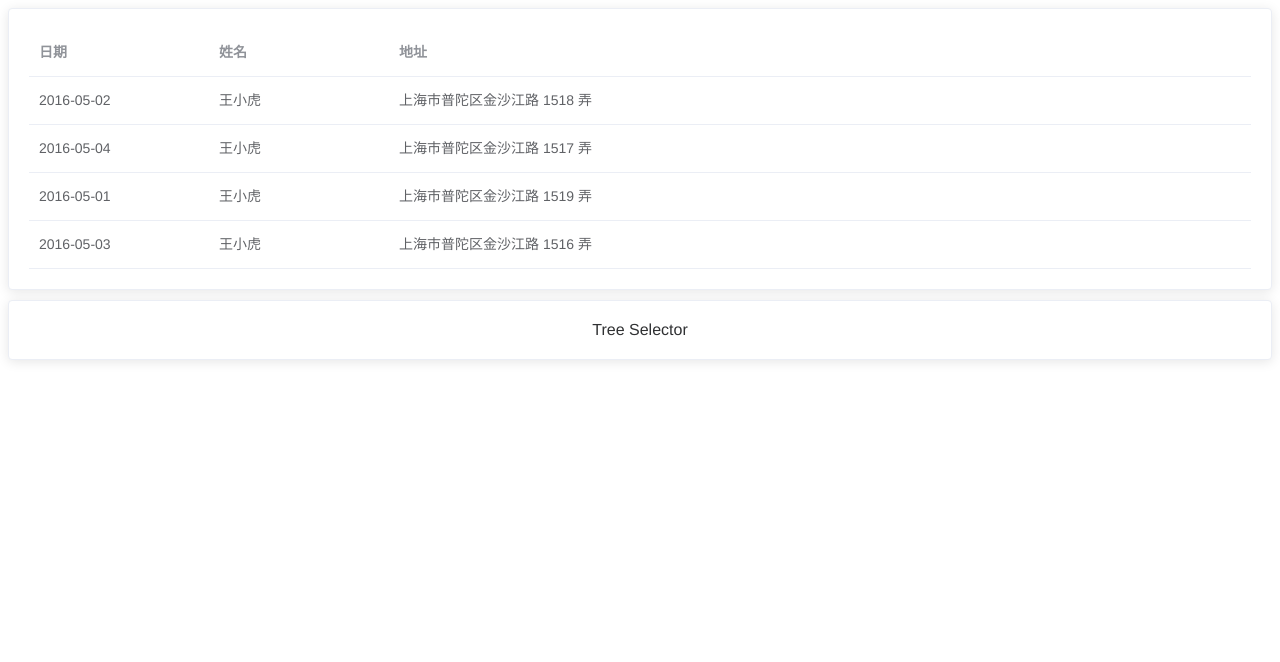
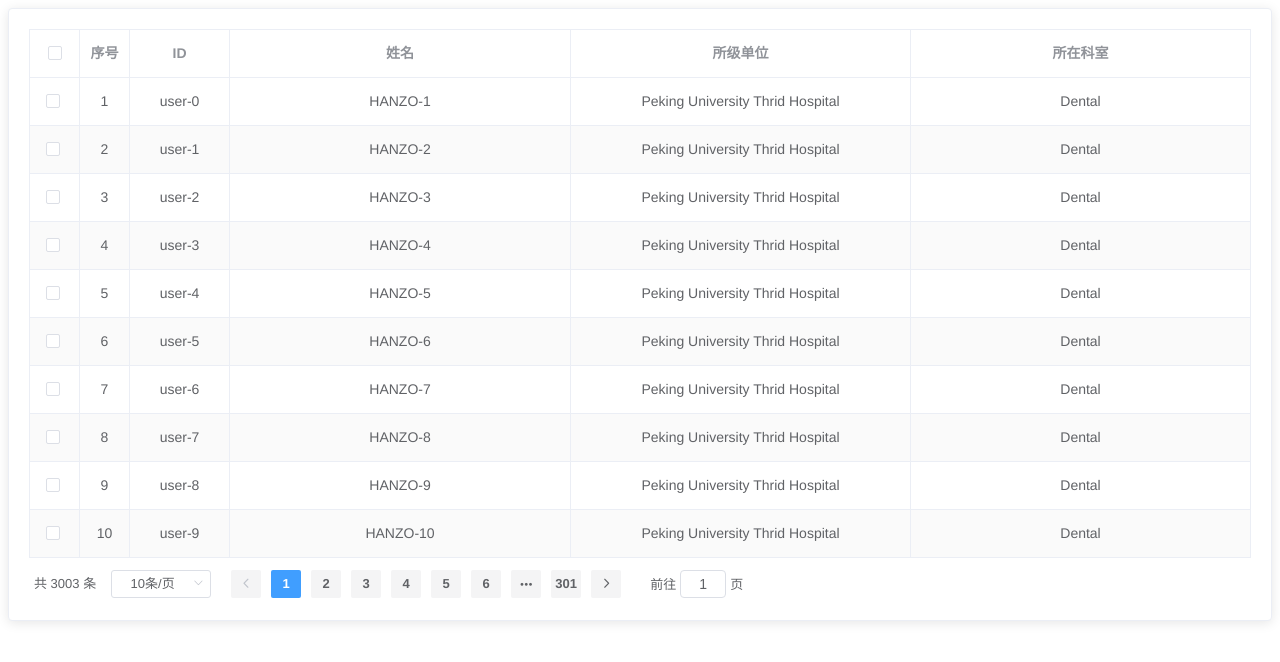
Before and after one commit to THRAEXS/element-widgets, a Vue app: page / in a window 1280 px wide. Shown: the top 662 px of the page. Built offline with nearby package versions, Linux system fonts and the light colour scheme.

Commit message:
save: user selector

```diff
--- a/examples/App.vue
+++ b/examples/App.vue
@@ -1,17 +1,19 @@
 <template>
   <div id="app">
     <el-card>
-      <list-selector />
+      <user-selector />
     </el-card>
-    <el-card class="m-t">
+    <!-- <el-card class="m-t">
       <tree-selector />
-    </el-card>
+    </el-card> -->
   </div>
 </template>
 
 <script>
+import UserSelector from './components/user-selector'
 export default {
-  name: 'App'
+  name: 'App',
+  components: { UserSelector }
 }
 </script>
 
@@ -20,7 +22,6 @@ export default {
   font-family: Avenir, Helvetica, Arial, sans-serif;
   -webkit-font-smoothing: antialiased;
   -moz-osx-font-smoothing: grayscale;
-  text-align: center;
   color: #2c3e50;
 }
 .m-t { margin-top: 10px; }
--- /dev/null
+++ b/examples/components/user-selector.vue
@@ -0,0 +1,43 @@
+<template>
+  <list-selector :data="data" :pagination="pagination">
+    <el-table-column prop="id" label="ID" align="center" width="100"></el-table-column>
+    <el-table-column prop="name" label="姓名" align="center"></el-table-column>
+    <el-table-column prop="deptName" label="所级单位" align="center"></el-table-column>
+    <el-table-column prop="officeName" label="所在科室" align="center"></el-table-column>
+  </list-selector>
+</template>
+<script>
+export default {
+  name: 'UserSelector',
+  data() {
+    return {
+      data: [],
+      pagination: {
+        page: 1,
+        size: 10,
+        total: 0
+      }
+    }
+  },
+  watch: {
+    pagination: {
+      deep: true,
+      handler: function(val) {
+        console.log(JSON.stringify(val))
+      }
+    }
+  },
+  created() {
+    const total = 3003
+    this.pagination.total = total
+    for (let i = 0; i < 10; i++) {
+      this.data.push({
+        id: `user-${i}`,
+        name: `HANZO-${i+1}`,
+        deptName: 'Peking University Thrid Hospital',
+        officeName: 'Dental'
+      })
+    }
+  }
+}
+</script>
--- a/packages/list/src/main.vue
+++ b/packages/list/src/main.vue
@@ -1,48 +1,56 @@
 <template>
   <div>
     <el-table
-      :data="data"
-      style="width: 100%">
-      <el-table-column
-        prop="date"
-        label="日期"
-        width="180">
-      </el-table-column>
-      <el-table-column
-        prop="name"
-        label="姓名"
-        width="180">
-      </el-table-column>
-      <el-table-column
-        prop="address"
-        label="地址">
-      </el-table-column>
+      style="width: 100%;"
+      stripe
+      border
+      fit
+      highlight-current-row
+      :data="data">
+      <el-table-column type="selection" align="center" width="50"></el-table-column>
+      <el-table-column type="index" label="序号" width="50" align="center" :index="handleIndex"></el-table-column>
+
+      <slot></slot>
     </el-table>
+
+    <el-pagination
+      class="m-t0"
+      background
+      layout="total, sizes, prev, pager, next, jumper"
+      :current-page.sync="pagination.page"
+      :page-size.sync="pagination.size"
+      :total="pagination.total"
+      :page-sizes="pageSizes"
+      ></el-pagination>
   </div>
 </template>
 <script>
 export default {
   name: 'ListSelector',
-  data() {
-    return {
-      data: [{
-            date: '2016-05-02',
-            name: '王小虎',
-            address: '上海市普陀区金沙江路 1518 弄'
-          }, {
-            date: '2016-05-04',
-            name: '王小虎',
-            address: '上海市普陀区金沙江路 1517 弄'
-          }, {
-            date: '2016-05-01',
-            name: '王小虎',
-            address: '上海市普陀区金沙江路 1519 弄'
-          }, {
-            date: '2016-05-03',
-            name: '王小虎',
-            address: '上海市普陀区金沙江路 1516 弄'
-          }]
+  props: {
+    data: {
+      type: Array,
+      required: true
+    },
+    pagination: {
+      type: Object,
+      required: true
+    },
+    pageSizes: {
+      type: Array,
+      default() {
+        return [10, 20, 30, 50, 100]
+      }
+    }
+  },
+  methods: {
+    handleIndex(index) {
+      const { page, size } = this.pagination
+      return (page - 1) * size + (index + 1)
     }
   }
 }
 </script>
+<style>
+.m-t0 { margin-top: 10px; }
+</style>
```
